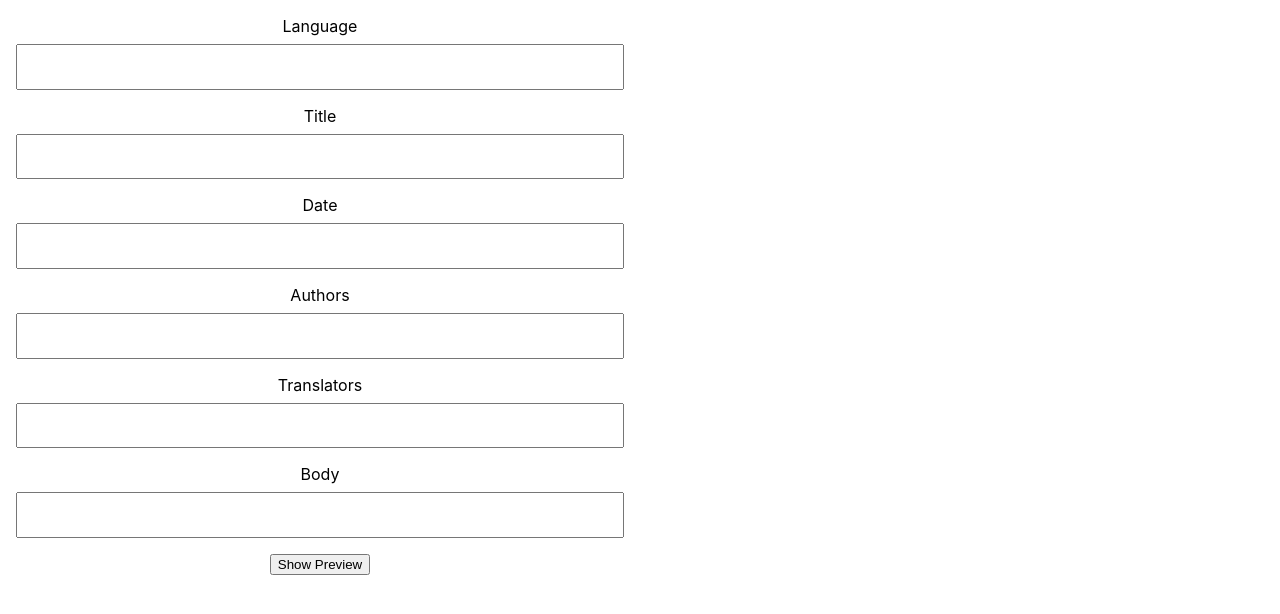
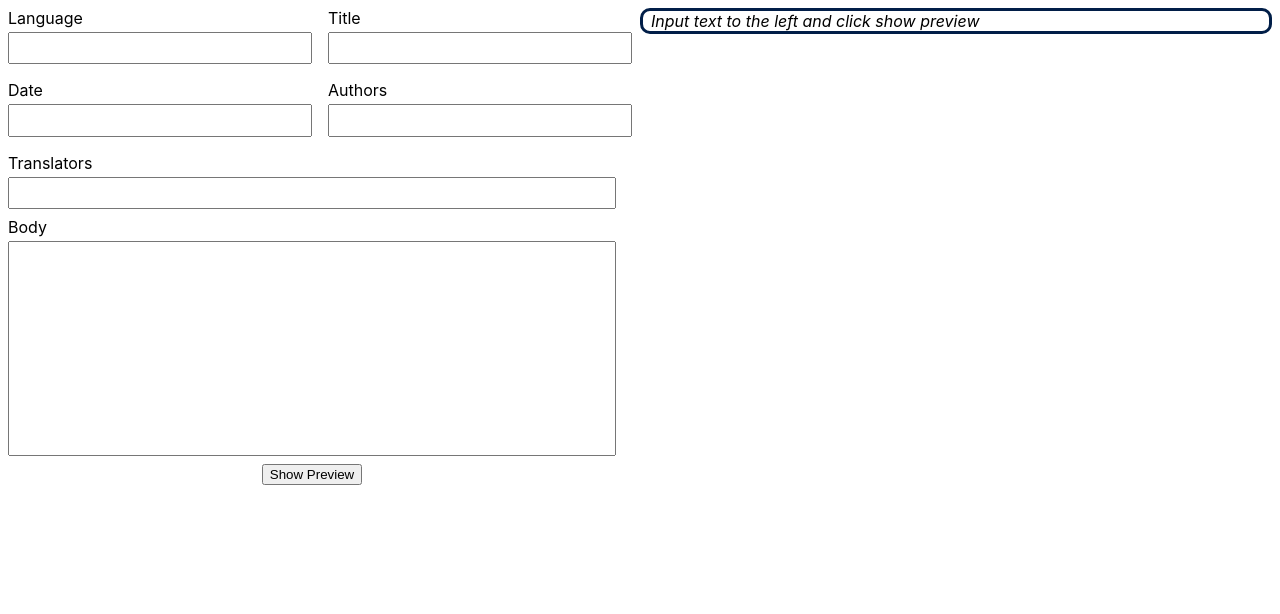
Before and after one commit to Journal-of-Young-Investigators/language-previewer, a React (Create React App) app: page / in a window 1280 px wide. Shown: the top 614 px of the page. Built offline with nearby package versions, Linux system fonts and the light colour scheme.

Commit message:
Add more CSS styling to display some of the form elements as rows. Add logic to handle the inputs and render them as HTML.

```diff
--- a/src/App.css
+++ b/src/App.css
@@ -1,8 +1,13 @@
 .input-area {
+    display: block;
     position: relative;
     width: 50%;
     float: left;
     height: 100%;
+}
+
+.input-row {
+    display: flex;
 }
 
 .input-item {
@@ -10,17 +15,15 @@
     flex-flow: column nowrap;
     align-items: stretch;
     width: 95%;
-    margin: 1em 1em 1em 1em;
+    margin: 0.5em 0.5em 0.5em 0.5em;
 }
 
 label {
-    padding-bottom: 0.5em;
-    display: flex;
-    justify-content: center;
+    padding-bottom: 0.25em;
 }
 
 input[type="text"] {
-    padding: 1em 1em 1em 1em;
+    padding: 0.5em 0.5em 0.5em 0.5em;
 }
 
 .button {
@@ -33,6 +36,41 @@ input[type="text"] {
     width: 50%;
     float: left;
     height: 100%;
-    display: flex;
-    justify-content: center;
 }
+
+.output {
+    padding-left: 0.5em;
+    margin-right: 0.5em;
+    margin-top: 0.5em;
+    border-style: solid;
+    border-color: #011e48;
+    border-radius: 10px;
+}
+
+.output h2 {
+    margin: 0;
+    padding: 0;
+    font-weight: normal;
+}
+
+.output h3 {
+    margin: 0;
+    padding: 0;
+    font-weight: normal;
+}
+
+.output .date {
+    margin-bottom: 1em;
+}
+
+.output p {
+    margin: 1em 0;
+    text-indent: 2em;
+}
+
+.body {
+    resize: none;
+    overflow: auto;
+    height: 15em;
+    padding: 0.5em 0.5em 0.5em 0.5em;
+}
--- a/src/App.tsx
+++ b/src/App.tsx
@@ -26,7 +26,7 @@ type MyState = {
 class LanguagePreviewer extends React.Component <MyProps, MyState> {
   state: MyState = {
     article: new inputArticleContentFormat(),
-    formattedHTML: {__html: ''}
+    formattedHTML: {__html: '<em>Input text to the left and click show preview</em>'}
   }
 
   handleChange = (event: React.ChangeEvent<HTMLInputElement>) => {
@@ -40,10 +40,42 @@ class LanguagePreviewer extends React.Component <MyProps, MyState> {
     }));
   }
 
+  handleTextChange = (event: React.ChangeEvent<HTMLTextAreaElement>) => {
+    const name = event.target.name;
+    const value = event.target.value;
+    this.setState(prevState => ({
+      article: {
+        ...prevState.article,
+        [name]: value
+      }
+    }));
+  }
+
+  format = () => {
+    let data = '<h2>' + this.state.article.title + '</h2>';
+    data += '<div className="data">' + this.state.article.date + '</div>';
+    data += '<h3>' + this.formatAuthorsOrTranslators(this.state.article.authors.split(',')) + '</h3>';
+    data += '<h3>' + this.formatAuthorsOrTranslators(this.state.article.translators.split(',')) +'</h3>';
+    data += '<p>' + this.state.article.body + '</p>';
+
+    return data;
+  }
+
+  formatAuthorsOrTranslators = (names: string[]) => {
+    let formatted = '';
+    for (let i = 0; i < names.length; i++) {
+      formatted += names[i];
+      if (i !== names.length-1) formatted += ', ';
+    }
+
+    return formatted;
+  }
+
   handleSubmit = (event: React.MouseEvent<HTMLButtonElement, MouseEvent>) => {
     event.preventDefault();
+    const data = this.format();
     this.setState({
-      formattedHTML: {__html: '<h1>This is a test</h1>'}
+      formattedHTML: {__html: data}
     });
   }
 
@@ -55,7 +87,7 @@ class LanguagePreviewer extends React.Component <MyProps, MyState> {
     return (
       <div>
         <div className="input-area">
-          <form>
+            <div className="input-row">
               <div className="input-item">
                 <label htmlFor="langCode">Language</label>
                 <input name="langCode" type="text" value={this.state.article.langCode} onChange={this.handleChange}/>
@@ -64,6 +96,8 @@ class LanguagePreviewer extends React.Component <MyProps, MyState> {
                 <label htmlFor="title">Title</label>
                 <input name="title" type="text" value={this.state.article.title} onChange={this.handleChange}/>
               </div>
+            </div>
+            <div className="input-row">
               <div className="input-item">
                 <label htmlFor="date">Date</label>
                 <input name="date" type="text" value={this.state.article.date} onChange={this.handleChange}/>
@@ -72,20 +106,20 @@ class LanguagePreviewer extends React.Component <MyProps, MyState> {
                 <label htmlFor="authors">Authors</label>
                 <input name="authors" type="text" value={this.state.article.authors} onChange={this.handleChange}/>
               </div>
+            </div>
             <div className="input-item">
               <label htmlFor="translators">Translators</label>
               <input name="translators" type="text" value={this.state.article.translators} onChange={this.handleChange}/>
             </div>
             <div className="input-item">
               <label htmlFor="body">Body</label>
-              <input name="body" type="text" value={this.state.article.body} onChange={this.handleChange}/>
+              <textarea className="body" name="body" value={this.state.article.body} onChange={this.handleTextChange}></textarea>
             </div>
             <div className="input-item">
               <div className="button">
                 <button type="submit" onClick={this.handleSubmit}>Show Preview</button>
               </div>
             </div>
-          </form>
         </div>
 
         <div className="output-area">
```
Lines whose indentation alone changed are shown as unchanged.
